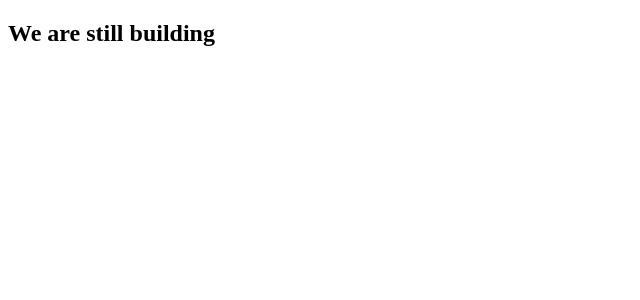
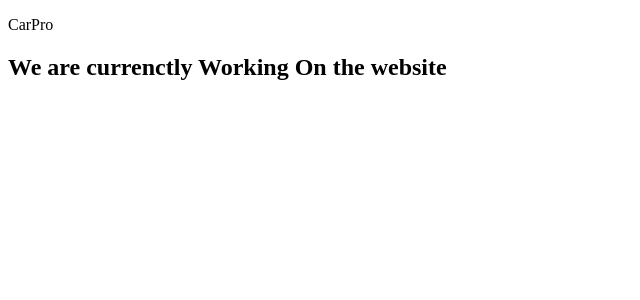
Before and after one commit to djemmydon/Nicholas, a React (Create React App) app: page / in a window 1280 px wide. Shown: the top 300 px of the page, without its empty margins (0-640 px from the left). Built offline with nearby package versions, Linux system fonts and the light colour scheme.

Commit message:
Update App.js

```diff
--- a/src/App.js
+++ b/src/App.js
@@ -5,7 +5,10 @@ import Navbar from "./components/Navbar";
 function App() {
   return (
     <>
-    <h2>We are still building</h2>
+      <div className="www">
+        <p>CarPro</p>
+        <h2>We are currenctly Working On the website</h2>
+      </div>
     </>
     )
 }
```
